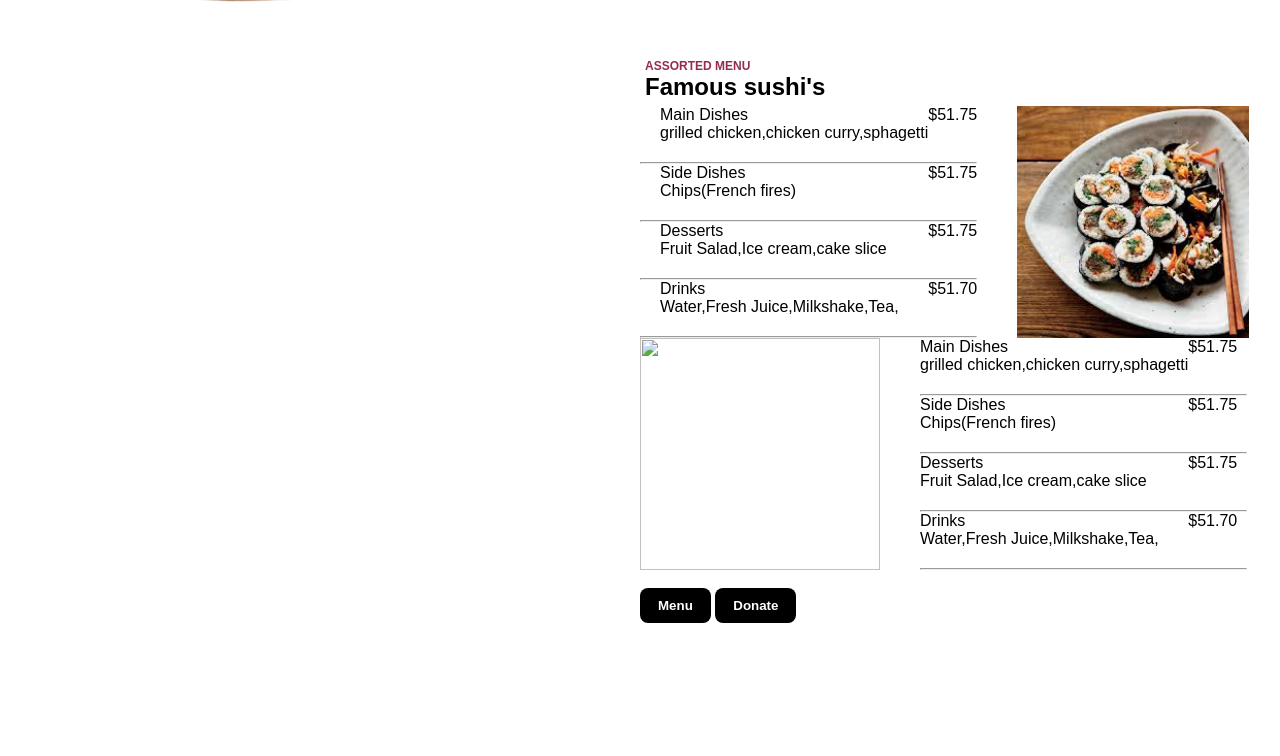
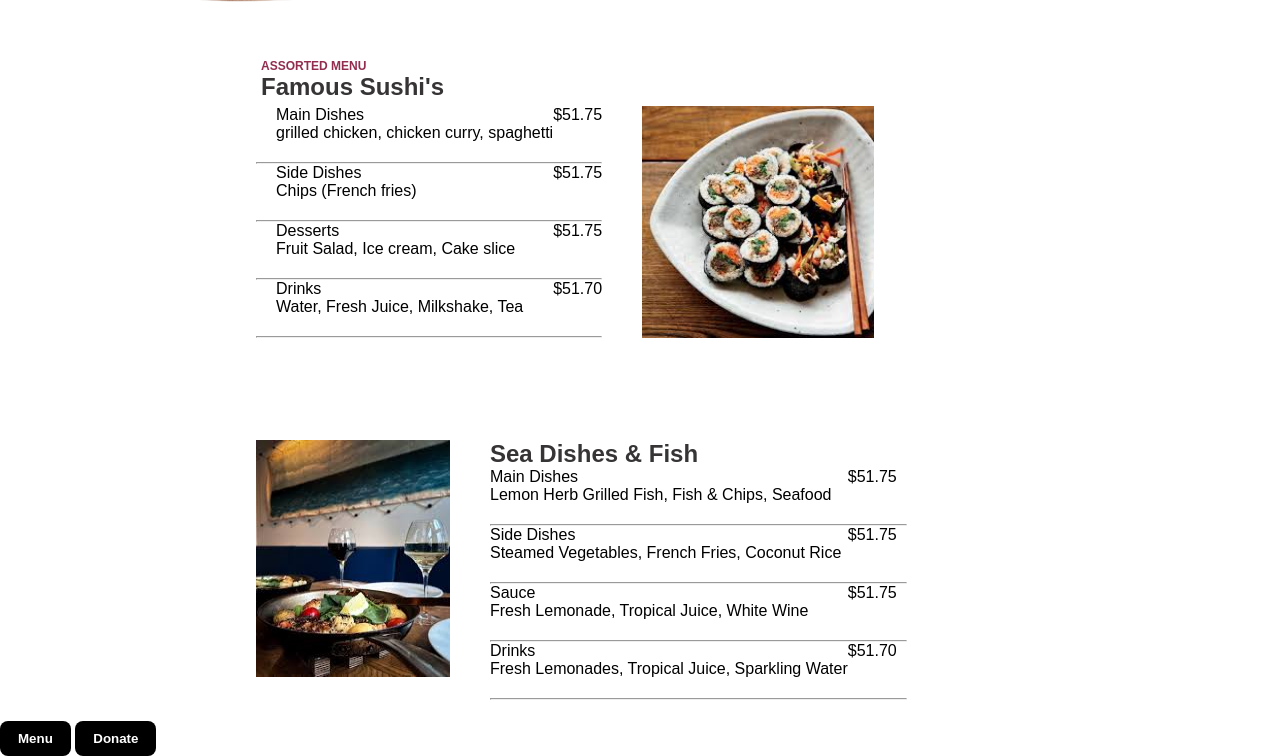
Before and after one commit to germain250/restaurant, a plain HTML site: page index.html in a window 1280 px wide. Shown: the part 1250-2006 px from the top of the page. Before the commit the page ends 1873 px from the top, so only its background shows below. Drawn offline with Linux system fonts and the light colour scheme.

Commit message:
other changes

```diff
--- a/index.html
+++ b/index.html
@@ -50,19 +50,22 @@
     </div>
 
 
-    <Section>
+    <section class="menu">
     <div class="menu-container">
+
         <div class="menu-titles">
             <h2>ASSORTED MENU</h2>
-            <h1>Famous sushi's</h1>
+            <h1>Famous Sushi's</h1>
         </div>
+
         <div class="menu-listing">
             <div class="menu-detail">
                 <ul>
+
                     <li class="menu-list">
                         <div>
                             <span>Main Dishes</span><br>
-                        grilled chicken,chicken curry,sphagetti
+                            grilled chicken, chicken curry, spaghetti
                         </div>
                         <div class="menu-pricing">$51.75</div>
                     </li>
@@ -71,7 +74,7 @@
                     <li class="menu-list">
                         <div>
                             <span>Side Dishes</span><br>
-                    Chips(French fires)
+                            Chips (French fries)
                         </div>
                         <div class="menu-pricing">$51.75</div>
                     </li>
@@ -80,44 +83,49 @@
                     <li class="menu-list">
                         <div>
                             <span>Desserts</span><br>
-                    Fruit Salad,Ice cream,cake slice
+                            Fruit Salad, Ice cream, Cake slice
                         </div>
-                    <div class="menu-pricing">
-                        $51.75
-                    </div>
+                        <div class="menu-pricing">$51.75</div>
                     </li>
                     <hr>
 
                     <li class="menu-list">
                         <div>
                             <span>Drinks</span><br>
-                 Water,Fresh Juice,Milkshake,Tea,
+                            Water, Fresh Juice, Milkshake, Tea
                         </div>
-                 <div class="menu-pricing">
-                    $51.70
-                 </div>
+                        <div class="menu-pricing">$51.70</div>
                     </li>
                     <hr>
 
                 </ul>
             </div>
+
             <div class="menu-card">
                 <img src="public/images/sushi.jpeg">
             </div>
         </div>
 
     </div>
+
     <div class="sea-container">
         <div class="seafood-listing">
+
             <div class="sea-img">
-                     <img src="public/images/images.jpeg">
+                <img src="public/images/seafood.jpeg">
             </div>
+
             <div class="sea-detail">
+                <div class="sea-titles">
+                    <h1>Sea Dishes & Fish</h1>
+                </div>
+
                 <ul>
+
                     <li class="sea-list">
                         <div>
                             <span>Main Dishes</span><br>
-                        grilled chicken,chicken curry,sphagetti
+                            Lemon Herb Grilled Fish, Fish & Chips, Seafood
                         </div>
                         <div class="sea-pricing">$51.75</div>
                     </li>
@@ -126,7 +134,7 @@
                     <li class="sea-list">
                         <div>
                             <span>Side Dishes</span><br>
-                    Chips(French fires)
+                            Steamed Vegetables, French Fries, Coconut Rice
                         </div>
                         <div class="sea-pricing">$51.75</div>
                     </li>
@@ -134,31 +142,30 @@
 
                     <li class="sea-list">
                         <div>
-                    <span>Desserts</span><br>
-                    Fruit Salad,Ice cream,cake slice
+                            <span>Sauce</span><br>
+                            Fresh Lemonade, Tropical Juice, White Wine
                         </div>
-                    <div class="sea-pricing">
-                        $51.75
-                    </div>
+                        <div class="sea-pricing">$51.75</div>
                     </li>
                     <hr>
 
                     <li class="sea-list">
                         <div>
                             <span>Drinks</span><br>
-                 Water,Fresh Juice,Milkshake,Tea,
+                            Fresh Lemonades, Tropical Juice, Sparkling Water
                         </div>
-                 <div class="sea-pricing">
-                    $51.70
-                 </div>
+                        <div class="sea-pricing">$51.70</div>
                     </li>
                     <hr>
 
                 </ul>
+
+            </div>
+        </div>
     </div>
 
+</section>
 
-         </div>
         <!-- Contact -->
                 <ul class="links">
                     <li><a href="#">Home</a></li>
@@ -173,7 +180,7 @@
                     <button>Donate</button>
                 </div>
             </div>
-    </Section>
+
 
 </body>
 </html>
--- a/public/styles/style.css
+++ b/public/styles/style.css
@@ -131,16 +131,30 @@ header{
 
 
 /* Menu styles */
+.menu{
+    align-items:center;
+    justify-content:space-between;
+    margin-left:20%;
 
+
+
+}
 .menu-container{
-    margin-left:50%;
+    margin-bottom:10%;
 }
+
+
 .menu-titles{
     margin:5px;
+
 }
 .menu-titles h2{
     color:#7c042cd5;
     font-size:12px;
+}
+.menu-titles h1{
+    font-weight:600;
+    color:#363434;
 }
 .menu-listing{
     display:flex;
@@ -168,15 +182,7 @@ header{
  }
 
 
-.sea-container{
-    margin-left:50%;
-    background:#fff;
-    font-family:Verdana, Geneva, Tahoma, sans-serif;
 
-}
-.sea-titles{
-    margin:5px;
-}
 .sea-titles h2{
     color:#7c042cd5;
     font-size:12px;
@@ -201,8 +207,12 @@ header{
     margin-bottom:20px;
 }
  .sea-img img{
-    height:100%;
-    width:15rem;
+    height:90%;
+    width:100%;
     justify-content:space-between;
 
  }
+ .sea-titles h1{
+     color:#363434;
+   font-weight:600;
+ }
```
Also changed, not shown: public/images/seafood.jpeg (added). Lines whose indentation alone changed are shown as unchanged.
